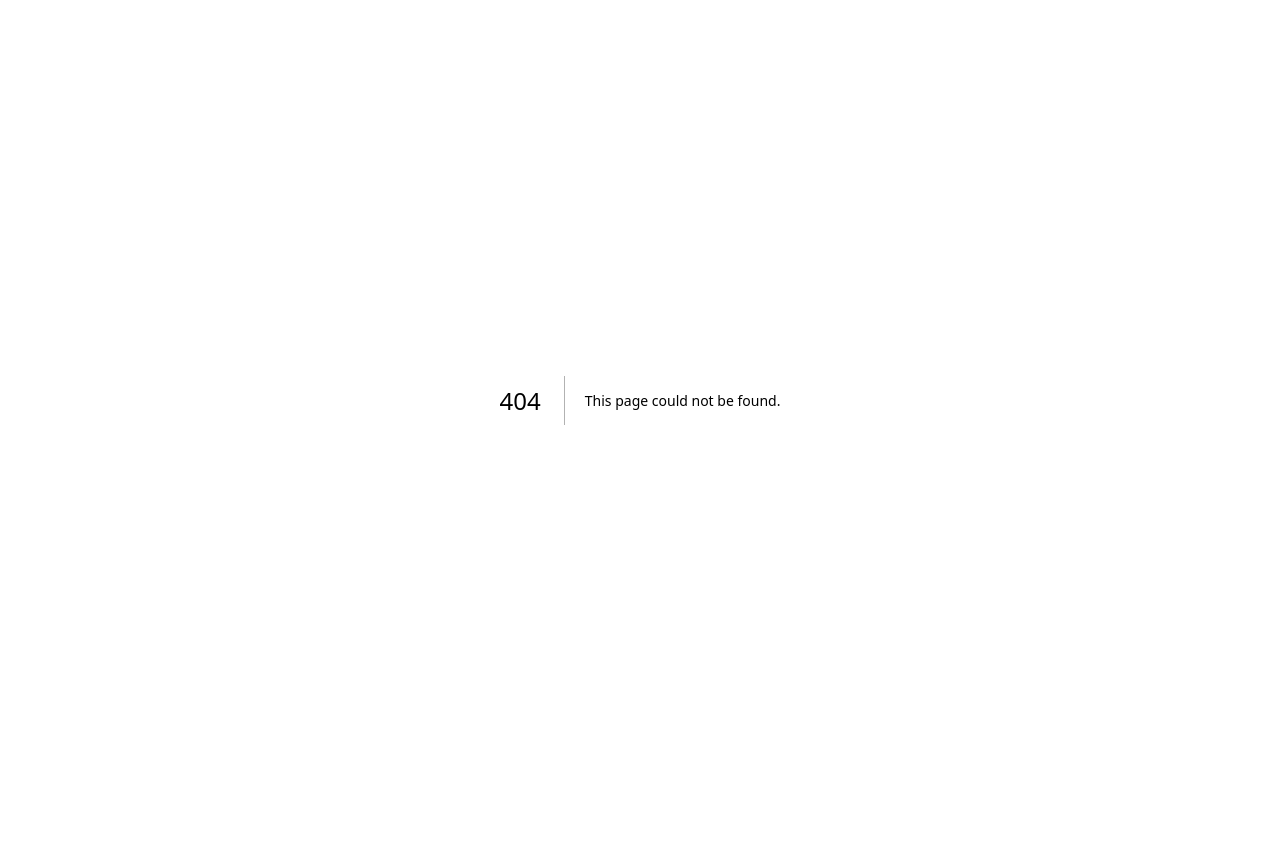
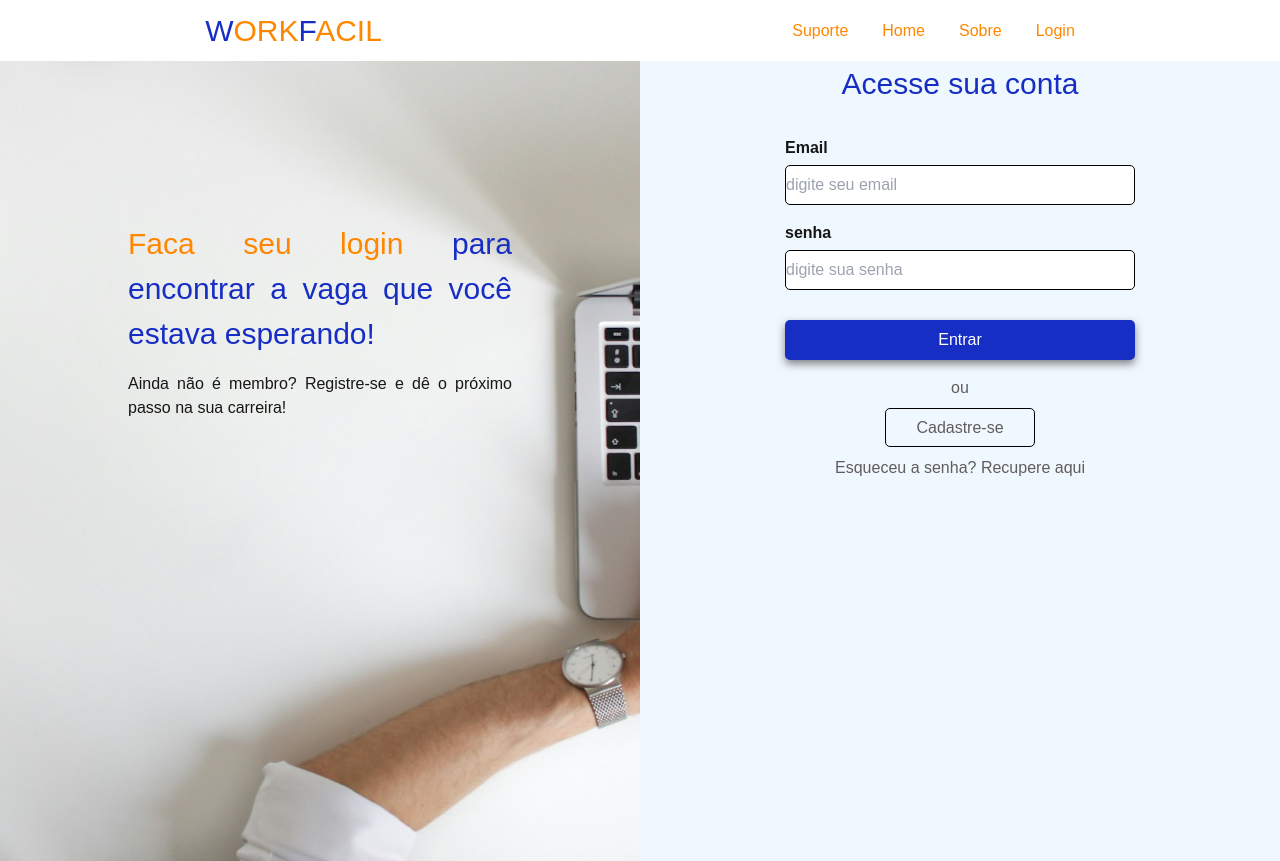
Before and after one commit to MariaClr/WorkFacil, a Next.js app: page /login in a window 1280 px wide. Before the commit this address had no page. Before the commit the page ends 800 px from the top, so only its background shows below. Built offline with nearby package versions, Linux system fonts and the light colour scheme.

Commit message:
"fazer login"

```diff
--- /dev/null
+++ b/src/app/components/FormLogin/FormLogin.js
@@ -0,0 +1,32 @@
+import Input from "../Input/Input";
+import "./formLogin.css"
+
+export default function FormLogin(){
+    return(
+        <>
+        <div className="container">
+
+            <form>
+                <h1>Acesse sua conta</h1>
+
+                <div className="inputs">
+                    <Input forHtml="email" label="Email" type="email" placeholder="digite seu email" id="email"/>
+                    <Input forHtml="senha" label="senha" type="password" placeholder="digite sua senha" id="senha"  />
+                </div>
+
+                    <div className="div-complementares">
+                    <button className="botaoPrincipal">Entrar</button>
+                    <p>ou</p>
+                    <div className="div-cadastro">
+                        <a className="cadastrar">Cadastre-se</a>
+                    </div>
+                    <p>Esqueceu a senha? Recupere aqui </p>
+                    </div>
+
+
+
+            </form>
+        </div>
+        </>
+    )
+}
--- /dev/null
+++ b/src/app/components/FormLogin/formLogin.css
@@ -0,0 +1,47 @@
+
+form{
+    display: flex;
+    flex-direction: column;
+    gap: 30px;
+    align-items: center;
+    justify-content: space-around;
+}
+.inputs{
+    display: flex;
+    flex-direction: column;
+    gap: 16px;
+}
+.div-complementares{
+    color: #615C5C;
+    display: flex;
+    flex-direction: column;
+    gap: 16px;
+    align-items: center;
+}
+.botaoPrincipal{
+    background-color: #172EC4;
+    width: 350px;
+    height: 40px;
+    border-radius: 5px;
+    color: white;
+    box-shadow:  0 4px 8px rgba(49, 49, 48, 0.6);;
+}
+
+.botaoPrincipal:hover{
+    background-color: #FF8700 ;
+}
+.cadastrar{
+    border: 1px solid black;
+    color: #615C5C;
+    padding: 10px 30px;
+    align-self: center;
+    border-radius: 5px;
+}
+.cadastrar:hover{
+    cursor: pointer;
+}
+
+h1{
+    font-size: 30px;
+    color: #172EC4;
+}
--- /dev/null
+++ b/src/app/components/Formulario-Login/Formulario.js
@@ -0,0 +1,25 @@
+import FormLogin from "../FormLogin/FormLogin";
+import "./login.css"
+
+export default function FormularioLogin(){
+    return(
+        <>
+        <section id="containerLogin">
+             <aside className="div-texto">
+                <div>
+                    <h1> <span>Faca seu login</span> para encontrar a vaga que você estava esperando!</h1>
+                <p>Ainda não é membro? Registre-se e dê o próximo passo na sua carreira!</p>
+                </div>
+
+            </aside>
+            <section className="formularioLogin">
+                <div>
+                            <FormLogin/>
+
+                </div>
+            </section>
+        </section>
+
+        </>
+    )
+}
--- /dev/null
+++ b/src/app/components/Formulario-Login/login.css
@@ -0,0 +1,44 @@
+#containerLogin{
+
+    display: grid;
+    grid-template-columns: 1fr 1fr;
+    grid-template-columns: 1fr 1fr;
+    width: 100%;
+    height: 100vh;
+    max-width: 100% !important;
+
+
+    justify-content: center;
+
+    span{
+        color: #FF8700;
+
+    }
+
+
+    .div-texto{
+        background-image: url("/imagens/login.svg");
+        background-size: cover;
+        background-repeat: no-repeat;
+        text-align: center;
+        font-size: 30px;
+        display: flex;
+        flex-direction: column;
+        align-items: center;
+    }
+    .div-texto h1{
+        margin-top: 10rem;
+        margin-bottom: 16px;
+    }
+    .div-texto p {
+        font-size: 16px;
+    }
+    .div-texto div{
+        width: 60%;
+        text-align: justify;
+    }
+    .formularioLogin{
+        background-color: aliceblue;
+ }
+
+}
--- /dev/null
+++ b/src/app/components/Input/Input.css
@@ -0,0 +1,21 @@
+.div-input{
+    display: flex;
+    flex-direction: column;
+    gap: 5px;
+}
+
+label{
+    font-weight: bold;
+
+}
+input{
+    border: 1px solid black;
+    width: 350px;
+    height: 40px;
+    border-radius: 5px;
+}
+
+input:focus{
+    outline: none;
+    border: 3px solid #FF8700;
+}
--- /dev/null
+++ b/src/app/components/Input/Input.js
@@ -0,0 +1,11 @@
+import "./Input.css"
+export default function Input(props){
+    return(
+        <>
+            <div className="div-input">
+                <label forHtml={props.for}>{props.label}</label>
+                <input type={props.type} placeholder={props.placeholder} id={props.id}/>
+            </div>
+        </>
+    )
+}
--- a/src/app/components/Primeira-Section/primeiraSection.css
+++ b/src/app/components/Primeira-Section/primeiraSection.css
@@ -32,5 +32,6 @@
     padding: 10px;
     width: 30%;
     border-radius: 10px;
+    color: white;
 
 }
--- /dev/null
+++ b/src/app/login/login.css
@@ -0,0 +1,4 @@
+html{
+    height: 100vh;
+    width: 100%;
+}
--- /dev/null
+++ b/src/app/login/page.js
@@ -0,0 +1,14 @@
+import Nav from "@/app/components/Nav/Nav";
+import FormularioLogin from "../components/Formulario-Login/Formulario";
+import "./login.css"
+
+export default function Login(children) {
+    return (
+      <html lang="pt-br">
+        <body>
+            <Nav></Nav>
+           <FormularioLogin/>
+        </body>
+      </html>
+    );
+  }
--- a/src/app/pages/Home/page.js
+++ /dev/null
@@ -1,19 +0,0 @@
-import Footer from "../../components/Footer/Footer";
-import PrimeiraSection from "../../components/Primeira-Section/Primeira-Section";
-import SegundaSection from "../../components/Segunda-Section/Segunda-Section";
-import Nav from "@/app/components/Nav/Nav";
-import Sobre from "@/app/components/Sobre/Sobre";
-
-export default function Home(children) {
-    return (
-      <html lang="en">
-        <body>
-            <Nav/>
-            <PrimeiraSection/>
-            <SegundaSection/>
-            <Sobre/>
-            <Footer/>
-        </body>
-      </html>
-    );
-  }
```
Also changed, not shown: public/imagens/login.svg (added), 1 other file (tests, documents, lock files or other folders).
